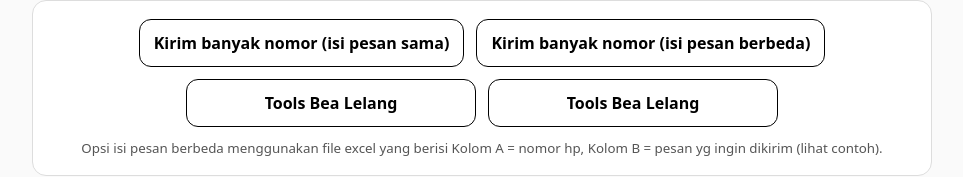
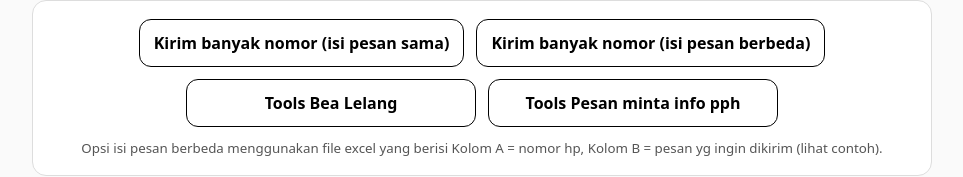
Before and after one commit to sanurivanta-afk/Tools-kirim-pesan, a plain HTML site: page home.html in a window 1280 px wide. Shown: the part 352-529 px from the top of the page, without its empty margins (158-1121 px from the left). Drawn offline with Linux system fonts and the light colour scheme.

Commit message:
home.html

```diff
--- a/home.html
+++ b/home.html
@@ -60,7 +60,7 @@
         <a class="btn" href="index.html">Kirim banyak nomor (isi pesan sama)</a>
         <a class="btn" href="excel.html">Kirim banyak nomor (isi pesan berbeda)</a>
         <a class="btn" href="bea-lelang.html">Tools Bea Lelang</a>
-        <a class="btn" href="tools-minta-info-pph.html">Tools Bea Lelang</a>
+        <a class="btn" href="tools-minta-info-pph.html">Tools Pesan minta info pph</a>
       </div>
       <small>Opsi isi pesan berbeda menggunakan file excel yang berisi Kolom A = nomor hp, Kolom B = pesan yg ingin dikirim (lihat contoh).</small>
     </div>
```
